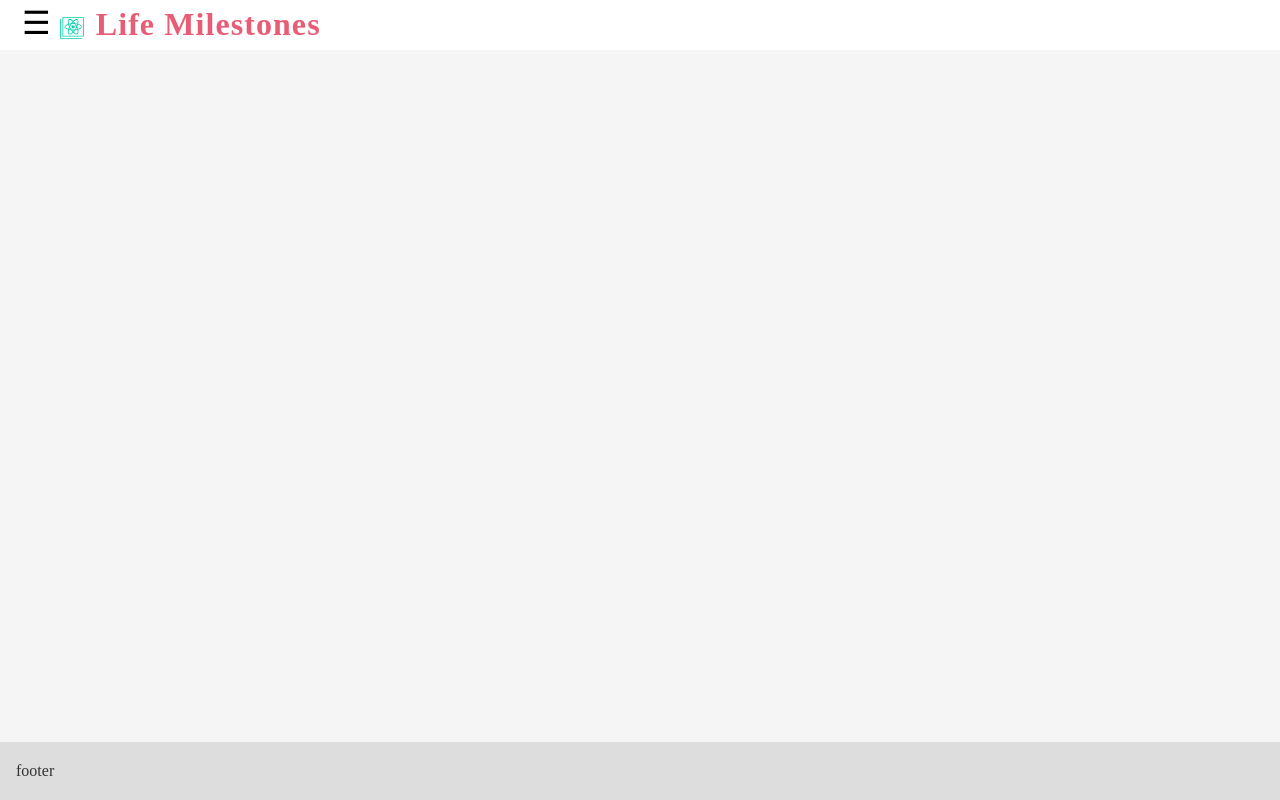
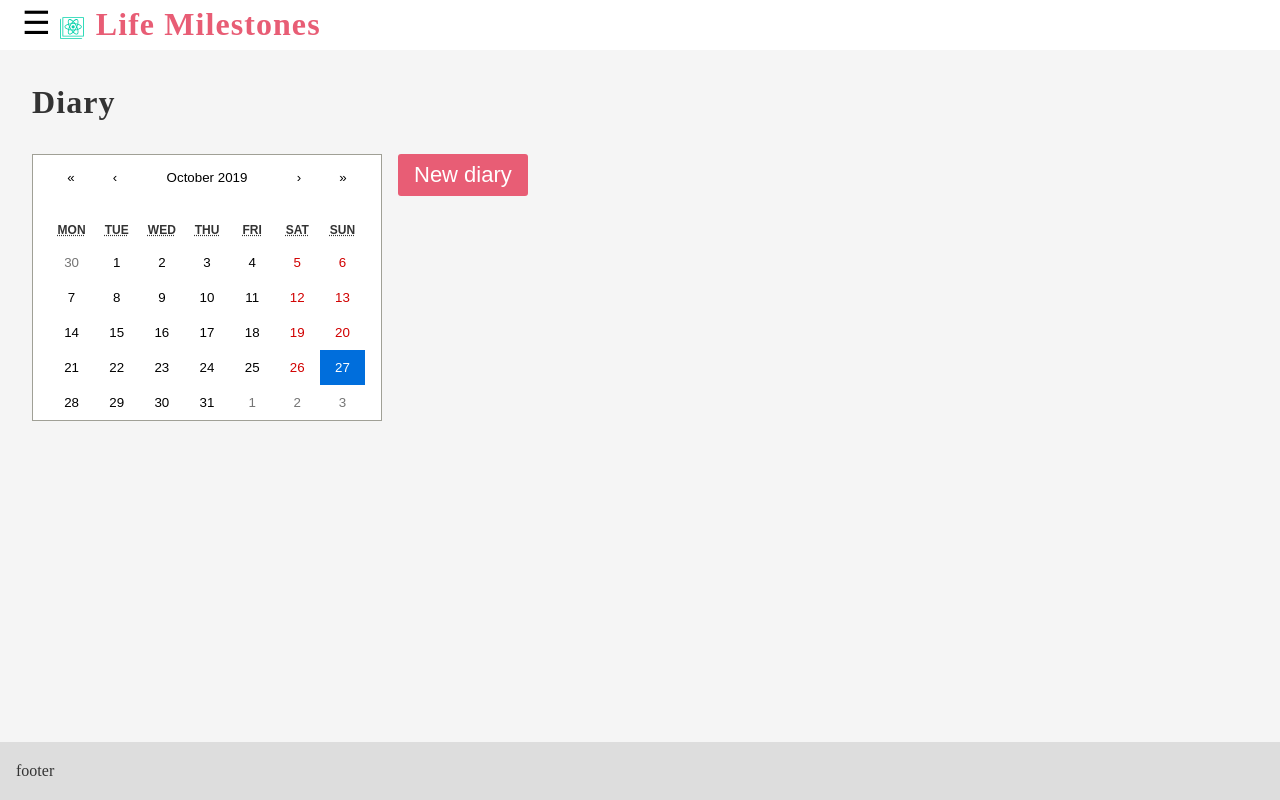
Before and after one commit to suefeng/hack_life, a React (Create React App) app in the folder frontend/: page /diary in a window 1280 px wide. Built offline with nearby package versions, Linux system fonts and the light colour scheme; a web font is replaced by a local one.

Commit message:
calendar added, using javascript for toggle show hide instead of react cause @_@

```diff
--- a/frontend/package.json
+++ b/frontend/package.json
@@ -4,6 +4,7 @@
   "private": true,
   "dependencies": {
     "react": "^16.11.0",
+    "react-calendar": "^2.19.2",
     "react-dom": "^16.11.0",
     "react-router-dom": "^5.1.2",
     "react-scripts": "3.2.0",
--- a/frontend/public/app.css
+++ b/frontend/public/app.css
@@ -80,11 +80,13 @@
      padding: 1rem;
      border-radius: 3px;
      border: 1px solid #979797;
+     margin: .5rem 0 1.5rem;
+     height: 100px;
   }
 
   .app-main-section {
     background: #f5f5f5;
-    padding: 3rem 1rem 100px;
+    padding: 0 1rem 100px;
     font-family: 'sofia-pro', sans-serif;
     min-height: 90vh;
   }
@@ -92,6 +94,7 @@
     font-family: 'AbrilFatface', serif;
     font-size: 2rem;
     letter-spacing: 1.07px;
+    padding: 0 1rem;
   }
   .app-sidebar {
     background: #f1f1f1;
@@ -128,6 +131,9 @@
       width: 100%;
       font-size: 1.375rem;
   }
+  .home .app-main-section {
+    padding: 3rem 1rem 100px;
+  }
   .home p {
       margin: 0 0 .8rem;
   }
@@ -135,15 +141,23 @@
       margin: 0 0 2rem;
   }
 
+  .home .button {
+    padding: .5rem 5rem;
+    margin: 1rem auto;
+    border-radius: 0;
+  }
+
   .button {
       background: #e85d75;
+      border-radius: 3px;
       border: 0;
       color: #fff;
       display: block;
       font-size: 1.375rem;
-      margin: 1rem auto;
-      padding: .5rem 5rem;
+      padding: .5rem 1rem;
+      width: auto;
   }
+
   .breadcrumb {
     font-size: 1.375rem;
   }
@@ -193,6 +207,9 @@
     padding: 0 1rem;
     margin: 0 0 1rem;
   }
+  .wrapper {
+    padding: 0 1rem;
+  }
   .diary-entry-tags {
     margin: 1rem 0 2rem;
   }
@@ -224,3 +241,7 @@
     right: 0;
     z-index: 9;
   }
+
+  .hide {
+    display: none;
+  }
--- a/frontend/src/App.js
+++ b/frontend/src/App.js
@@ -4,6 +4,7 @@ import logo from './logo.svg';
 import Home from './Home';
 import Dashboard from './Dashboard';
 import DoctorsPortal from './DoctorsPortal';
+import Diary from './Diary';
 import DiaryEntry from './DiaryEntry';
 import Reports from './Reports';
 import Login from './Login';
@@ -16,23 +17,32 @@ class App extends React.Component {
     }
   }
   toggleHidden() {
-    this.setState({
-      isHidden: !this.state.isHidden
-    })
+    document.getElementById('sidebar').classList.toggle('hide');
+    document.getElementById('overlay').classList.toggle('hide');
   }
   render() {
     return (
       <Router>
         <main className="app">
           <header className="app-header">
-            <button className="app-hamburger" onClick={this.toggleHidden.bind(this)}>&#9776;</button>
-            <h1><a href="/"><img src={logo} className="app-logo" alt="logo" /> Life Milestones</a></h1>
+            <button className="app-hamburger" onClick={this.toggleHidden}>&#9776;</button>
+            <h1><a href="/dashboard"><img src={logo} className="app-logo" alt="logo" /> Life Milestones</a></h1>
           </header>
-          {!this.state.isHidden && <Sidebar />}
+          <aside id="sidebar" className="app-sidebar hide">
+            <ul>
+              <li><a href="/dashboard" className="app-sidebar-logo"><img src={logo} className="app-logo" alt="logo" /> Life Milestones</a></li>
+              <li><a href="/dashboard">Dashboard</a></li>
+              <li><a href="/diary">Diary</a></li>
+              <li><a href="/reports">Reports</a></li>
+              <li><a href="/logout">Log out</a></li>
+            </ul>
+          </aside>
+          <div id="overlay" className="overlay hide" onClick={this.toggleHidden}></div>
           <section className="app-main-section">
             <Route exact path="/" component={Home} />
             <Route exact path="/dashboard" component={Dashboard} />
             <Route exact path="/doctors-portal" component={DoctorsPortal} />
+            <Route exact path="/diary" component={Diary} />
             <Route exact path="/diary-entry" component={DiaryEntry} />
             <Route exact path="/reports" component={Reports} />
             <Route exact path="/login" component={Login} />
@@ -45,18 +55,4 @@ class App extends React.Component {
     );
   }
 }
-const Sidebar = () => (
-  <div>
-    <aside className="app-sidebar">
-      <ul>
-        <li><a href="/" className="app-sidebar-logo"><img src={logo} className="app-logo" alt="logo" /> Life Milestones</a></li>
-        <li><a href="/dashboard">Dashboard</a></li>
-        <li><a href="/diary-entry">Diary</a></li>
-        <li><a href="/reports">Reports</a></li>
-        <li><a href="/logout">Log out</a></li>
-      </ul>
-    </aside>
-    <div className="overlay" onclick={this.toggleHidden}></div>
-  </div>
-)
 export default App;
--- /dev/null
+++ b/frontend/src/Diary.js
@@ -0,0 +1,33 @@
+import React from 'react';
+import Calendar from 'react-calendar';
+
+class Diary extends React.Component {
+    state = {
+        date: new Date(),
+    }
+    handleSubmit(event) {
+        event.preventDefault();
+        window.location.href = '/diary-entry';
+    }
+    onChange = date => this.setState({ date })
+    render() {
+        return (
+            <div className="diary">
+                <h1>Diary</h1>
+                <div class="wrapper">
+                    <div className="app-grid">
+                        <Calendar
+                            onChange={this.onChange}
+                            value={this.state.date}
+                        />
+                        <div>
+                            <button className="button" onClick={this.handleSubmit}>New diary</button>
+                        </div>
+                    </div>
+                </div>
+            </div>
+        );
+    }
+}
+
+export default Diary;
--- a/frontend/src/DiaryEntry.js
+++ b/frontend/src/DiaryEntry.js
@@ -10,6 +10,7 @@ class DiaryEntry extends React.Component {
             <div className="diary-entry">
                 <h1>New diary entry</h1>
                 <form onSubmit={this.handleSubmit}>
+                    <div className="wrapper">
                         <p>How are you feeling?</p>
                         <div className="diary-entry-tags">
                             <button>Exhausted</button>
@@ -18,6 +19,7 @@ class DiaryEntry extends React.Component {
                             <button>Moodiness</button>
                             <button>Constipation</button>
                             <button>Cramping</button>
+                        </div>
                     </div>
                     <div className="app-grid">
                         <div>
--- a/frontend/src/Reports.js
+++ b/frontend/src/Reports.js
@@ -18,6 +18,7 @@ class Reports extends React.Component {
         return (
             <div className="reports">
                 <h1>Reports</h1>
+                <div className="wrapper">
                     <p>Test name<br />
                         <span className="result">{data.testName}</span></p>
                     <p>Date<br />
@@ -30,6 +31,7 @@ class Reports extends React.Component {
                         <span className="result">{data.referenceRange}</span></p>
                     <p>{data.other}</p>
                 </div>
+            </div>
         );
     }
 }
```
Also changed, not shown: 1 other file (tests, documents, lock files or other folders). Lines whose indentation alone changed are shown as unchanged.
